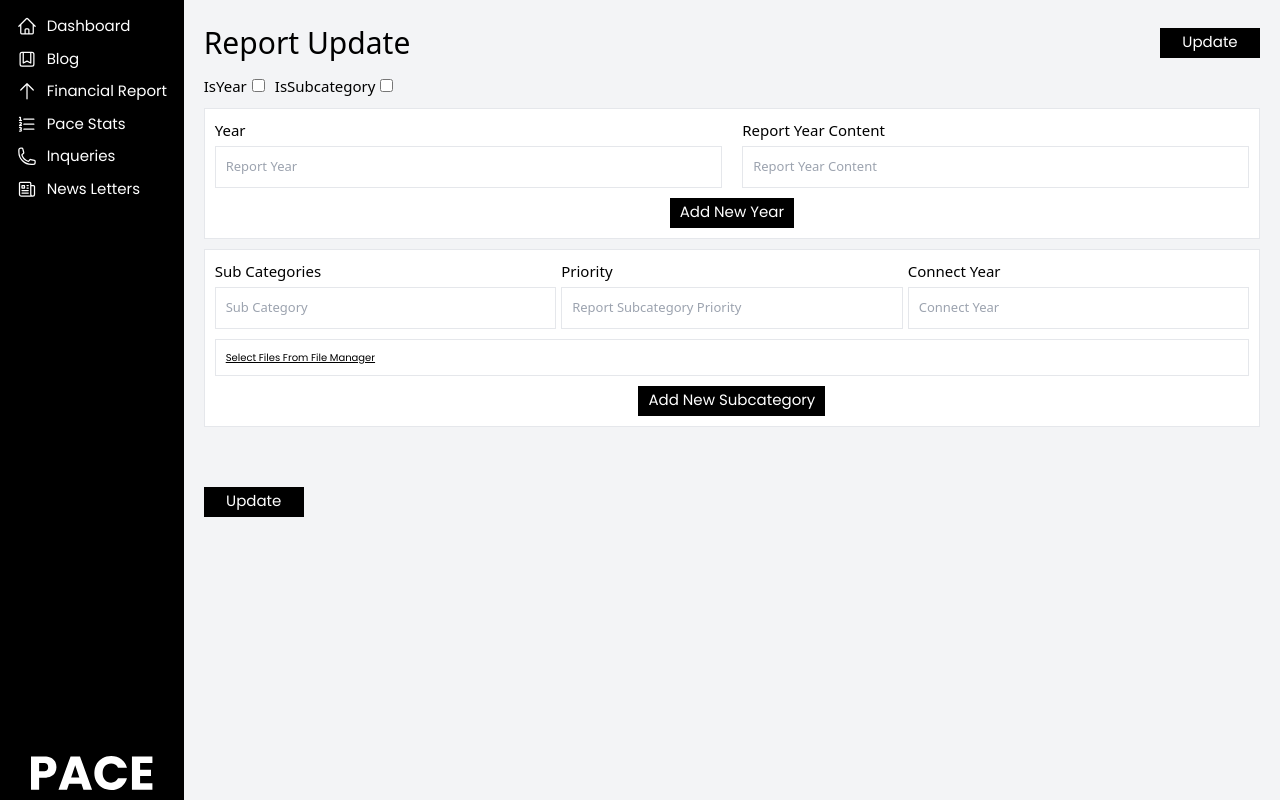
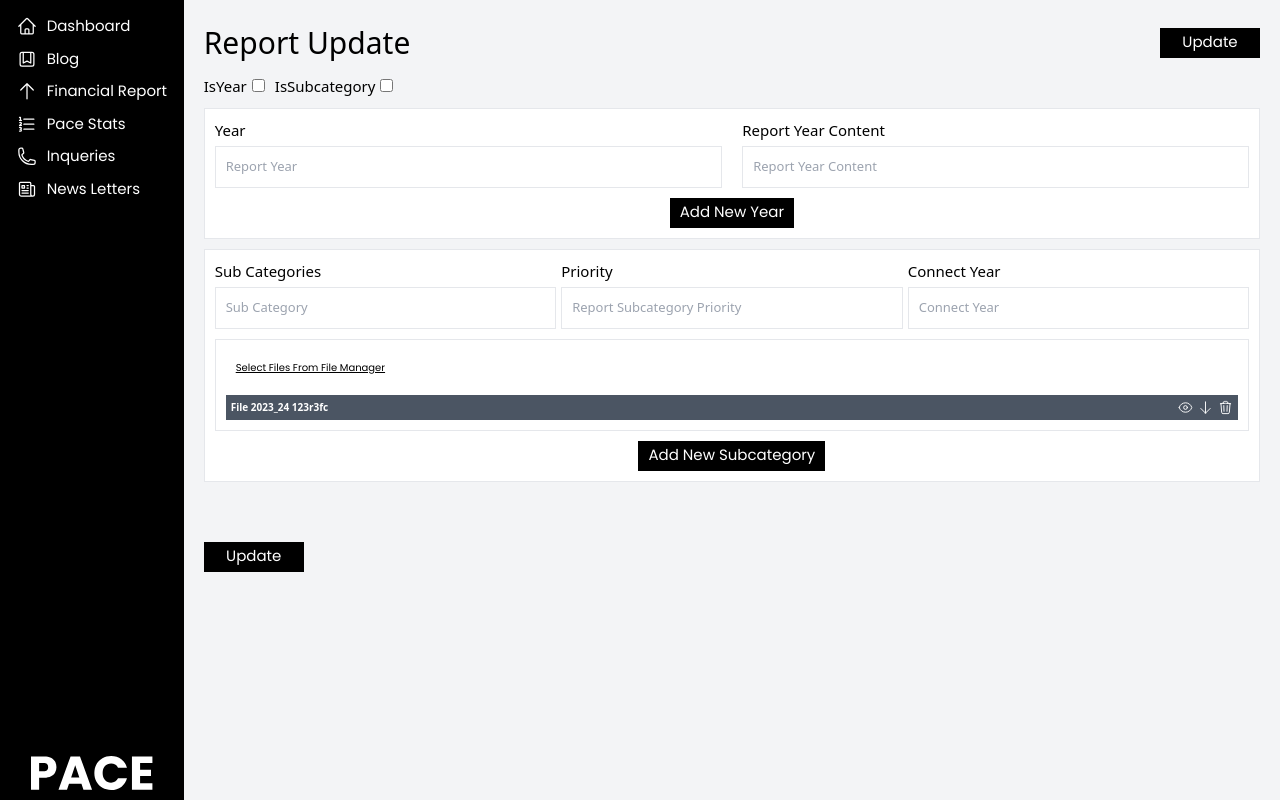
Before and after one commit to TarunRajpurohit123/pace-bussiness-website, a Next.js app in the folder pace-website/: page /admin/investors/1 in a window 1280 px wide. Built offline with nearby package versions, Linux system fonts and the light colour scheme.

Commit message:
update report ui page done

```diff
--- a/pace-website/src/app/admin/investors/[reportcategory]/page.jsx
+++ b/pace-website/src/app/admin/investors/[reportcategory]/page.jsx
@@ -1,5 +1,6 @@
 import MediaUploader from "@/components/MediaUploader";
 import RTE from "@/components/RTE";
+import { ArrowDownIcon, EyeIcon, TrashIcon } from "@heroicons/react/24/outline";
 
 export default function ReportEdit() {
   return (
@@ -128,10 +129,29 @@ export default function ReportEdit() {
                 />
               </div>
             </div>
-            <div className="flex border mt-[1rem]">
+            <div className="border p-[1rem] mt-[1rem]">
               <button type="button" className="underline p-[1rem]">
                 Select Files From File Manager
               </button>
+
+              <div className="slected__files_reports bg-gray-600 mt-[1rem]">
+                <div className="p-[0.5rem] flex justify-between">
+                  <b className="text-white">File 2023_24 123r3fc</b>
+                  <div className="flex items center">
+                    <button type="button">
+                      <EyeIcon style={{ width: "1.5rem", color: "white" }} />
+                    </button>
+                    <button type="button" className="ml-[0.5rem]">
+                      <ArrowDownIcon
+                        style={{ width: "1.5rem", color: "white" }}
+                      />
+                    </button>
+                    <button type="button" className="ml-[0.5rem]">
+                      <TrashIcon style={{ width: "1.5rem", color: "white" }} />
+                    </button>
+                  </div>
+                </div>
+              </div>
             </div>
             <div className="flex justify-center">
               <button
```
